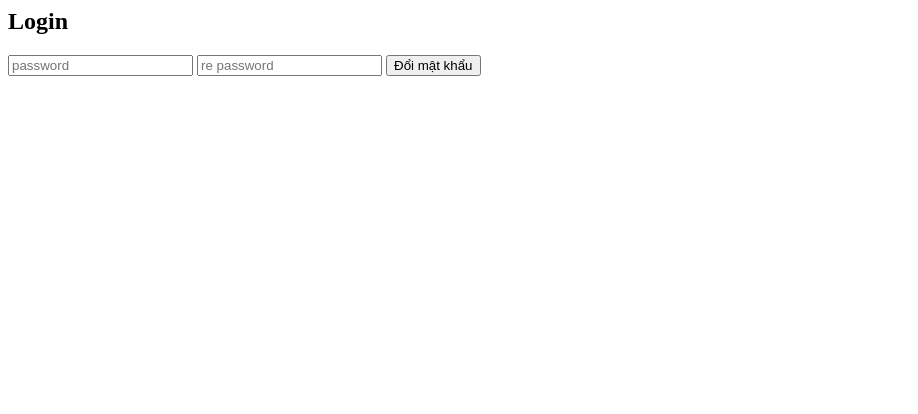
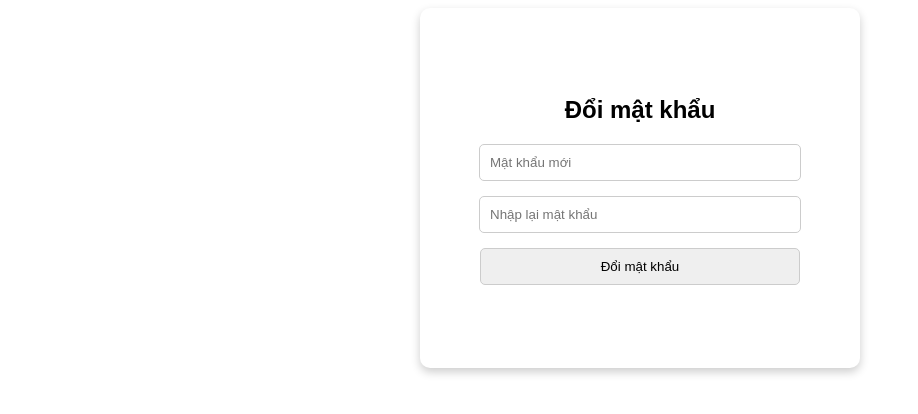
Before and after one commit to Phonghigh/Do_an_IS207, a PHP site: page /pages/main/thaydoimatkhau.php in a window 1280 px wide. Shown: the top 414 px of the page, without its empty margins (0-918 px from the left). Run offline with PHP 8.4, Linux system fonts and the light colour scheme.

Commit message:
CSS done

```diff
--- a/pages/header.php
+++ b/pages/header.php
@@ -3,8 +3,8 @@
         // session_start();
         if(isset($_SESSION['dangky']) or isset($_SESSION['dangnhap'])){
 
-            echo "<div class='taikhoan'> <p>Xin chào <span style='color: blue'>";echo isset($_SESSION['dangky'])? $_SESSION['dangky']:$_SESSION['dangnhap'];echo "</span></p>";
-            echo "<a href='index.php?quanly=thaydoimatkhau'>Thay Đổi Mật Khẩu</a>
+            echo "<div class='taikhoan'> <p style='float: right'>Xin chào <span style='color: blue'>";echo isset($_SESSION['dangky'])? $_SESSION['dangky']:$_SESSION['dangnhap'];echo "</span></p>";
+            echo "<br><a href='index.php?quanly=thaydoimatkhau'>Thay Đổi Mật Khẩu</a>
                 <a href='index.php?dangxuat'>Đăng Xuất</a></div>";
         }else{
             echo "<div class='taikhoan'><a href='index.php?quanly=dangnhap'>Đăng Nhập</a>";
--- a/pages/main/giohang.php
+++ b/pages/main/giohang.php
@@ -66,7 +66,8 @@
         if(isset($_SESSION['dangky'])or isset($_SESSION['dangnhap'])) {
             echo "<a href='index.php?quanly=thanhtoan'>Đặt hàng</a></td></tr>";
         }else{
-            echo "<a href='index.php?quanly=dangky&giohang=true'>Đăng Ký để đặt hàng</a></td></tr>";
+            echo "<a href='index.php?quanly=dangky&giohang=true' style='margin-right: 50px'>Đăng ký để đặt hàng</a>";
+            echo "<a href='index.php?quanly=dangnhap&giohang=true'>Đăng nhập để đặt hàng</a></td></tr>";
         }
     }
 
--- a/pages/main/thaydoimatkhau.php
+++ b/pages/main/thaydoimatkhau.php
@@ -17,14 +17,69 @@ if(isset($_POST['thaydoimatkhau'])){
         }
     }
 ?>
+<!DOCTYPE html>
+<html lang="en">
+<head>
+    <meta charset="UTF-8">
+    <meta name="viewport" content="width=device-width, initial-scale=1.0">
+    <title>Document</title>
+    <style>
 
+.container {
+        font-family: Arial, sans-serif;
+        background-color: #f3f3f3;
+        display: flex;
+        justify-content: center;
+        align-items: center;
+        height: 40vh;
+        margin: 0 auto;
+        background: white;
+        border-radius: 10px;
+        box-shadow: 0 4px 10px rgba(0, 0, 0, 0.2);
+        padding: 20px;
+        width: 400px;
+        }
+
+        .form-container {
+        display: flex;
+        flex-direction: column;
+        text-align: center;
+        }
+
+
+        h2 {
+        margin-bottom: 20px;
+        text-align: center;
+        }
+
+        input {
+        width: 300px;
+        margin: 0 auto;
+        padding: 10px;
+        margin-bottom: 15px;
+        border: 1px solid #ccc;
+        border-radius: 5px;
+        }
+        input[type="submit"]:hover{
+            background: blue;
+            color: white;
+        }
+        input[type="submit"]{
+            width: 320px;
+        }
+    </style>
+
+</head>
+<body>
 <div class="container">
     <div class="form-container">
-        <h2>Login</h2>
+        <h2>Đổi mật khẩu</h2>
         <form method="POST" id="login-form">
-            <input type="password" placeholder="password" name="password" required>
-            <input type="password" placeholder="re password" name="new_password" required>
+            <input type="password" placeholder="Mật khẩu mới" name="password" required>
+            <input type="password" placeholder="Nhập lại mật khẩu" name="new_password" required>
             <input type="submit" value="Đổi mật khẩu" name="thaydoimatkhau">
         </form>
     </div>
 </div>
+</body>
+</html>
```
Also changed, not shown: pages/main/dangky.php (+60 -2 lines), pages/main/dangnhap.php (+73 -13 lines).
